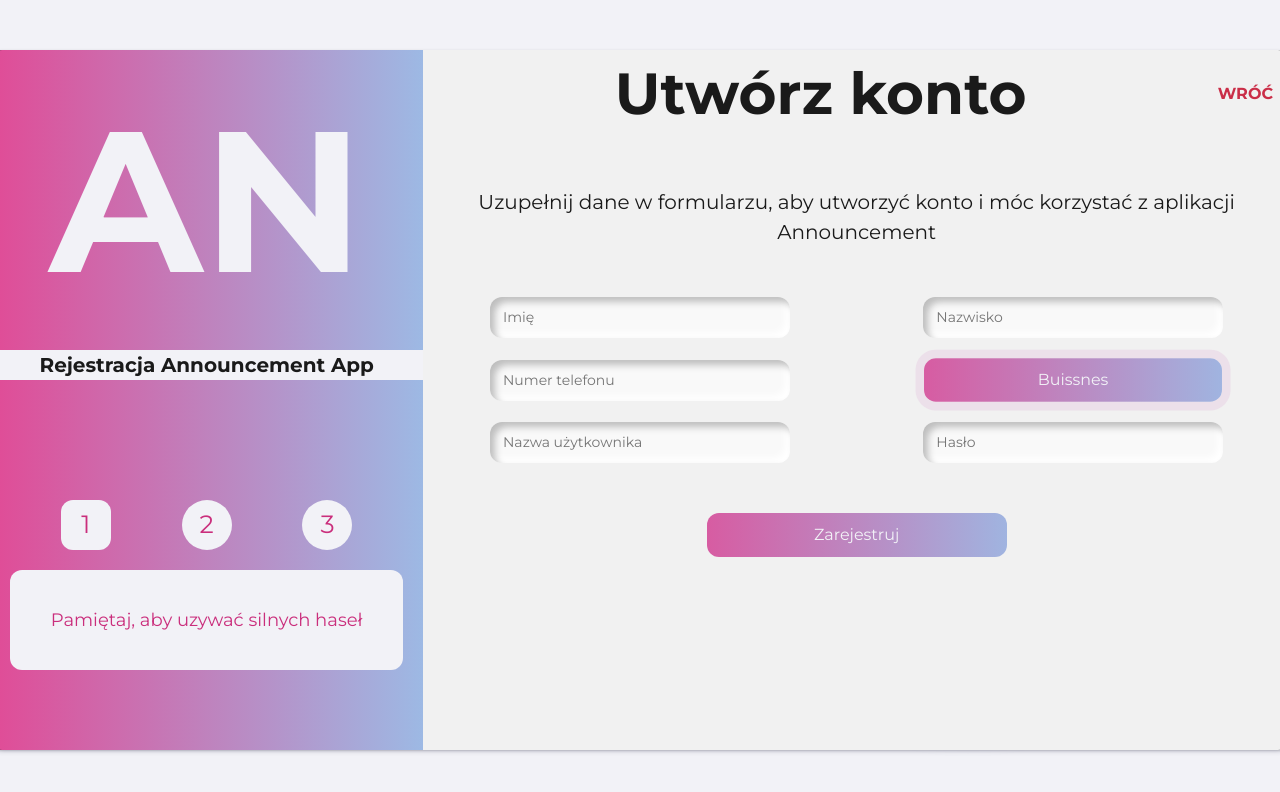
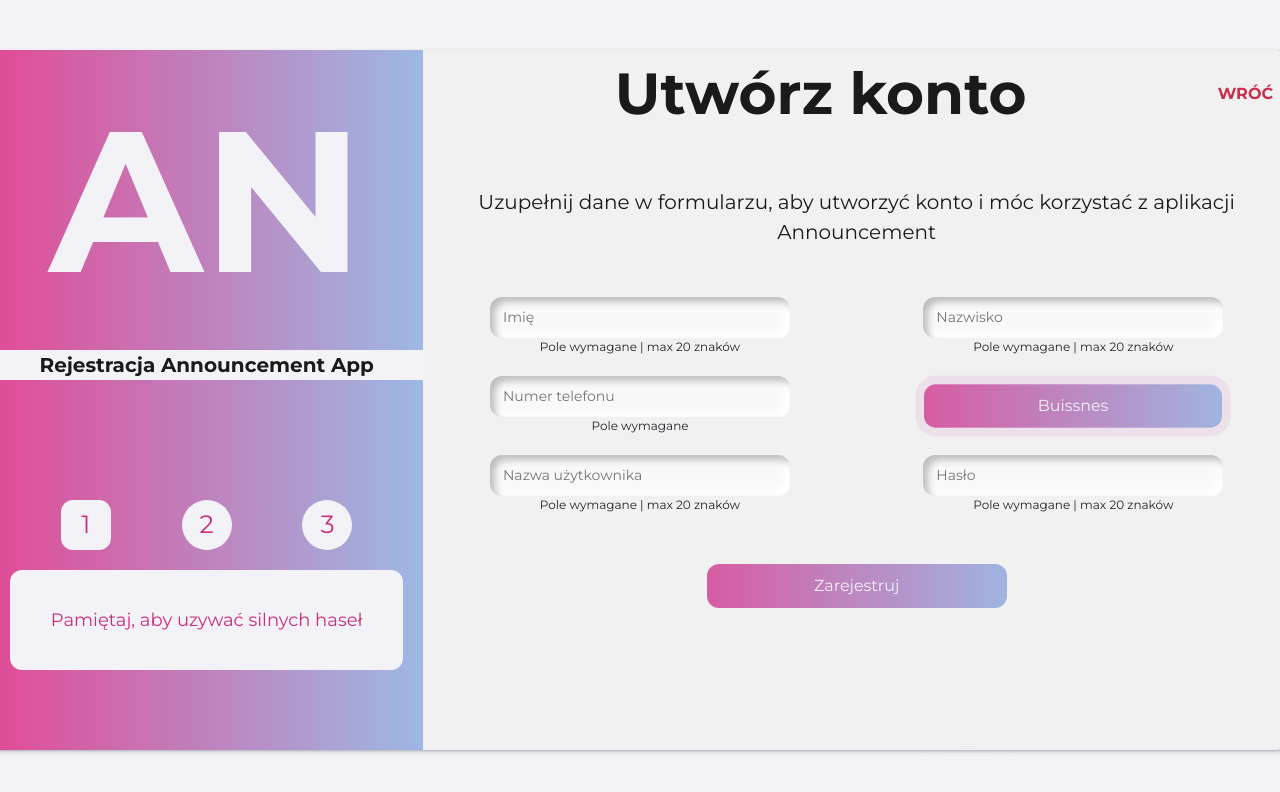
Before and after one commit to Unknown8991/announcement-app, a React (Create React App) app: page / in a window 1280 px wide. Both pictures are taken after a click on the button "Zarejestruj się". Shown: the top 792 px of the page. Built offline with nearby package versions, Linux system fonts and the light colour scheme; no server answers.

Commit message:
Worked on delete watched (actually problem with CORS), and added validation on registration panel

```diff
--- a/src/components/App.js
+++ b/src/components/App.js
@@ -26,6 +26,8 @@
   rPassword:'',
   rUserType: 1,
   isCorrectRegister: false,
+  rLowerLogin: '',
+  rNotify:'',
   // logowanie użytkownika
   loginUser:'',
   passwordUser:'',
@@ -118,6 +120,8 @@
   eFleetAnnouncement: '',
   eBldNumberAnnouncement: '',
   eCodeAnnouncement: '',
+  // Usuwanie z obserowawanych
+  idRemoveWatchedAnnouncement: '',
 }
 // Funkcja zmieniająca isRegister na true
 handleChangeRegister = ()=>{
@@ -149,15 +153,36 @@
     this.checkRegisterForm()
   }
   if(e.target.name === "rPhoneNumber"){
-    this.setState({
-      rPhoneNumber: value
-    })
+    if(e.target.value.length === 9){
+      this.setState({
+        rPhoneNumber: value
+      })
+    }else{
+      this.setState({
+        rPhoneNumber: ''
+      })
+    }
     this.checkRegisterForm()
   }
   if(e.target.name === "rLogin"){
-    this.setState({
-      rLogin: value
-    })
+    let lowerValue = e.target.value.toLowerCase()
+    this.setState({
+      rLowerLogin: lowerValue,
+      rLogin: value,
+    })
+    if(lowerValue !== value){
+      this.setState({
+        rLogin: '',
+        // rLowerLogin: ''
+      })
+    }
+    // if(value.indexOf(' ') >= 0){
+    //   console.log(value.indexOf(' ') >= 0)
+    //   this.setState({
+    //     value: '',
+    //     lowerValue: '',
+    //   })
+    // }
     this.checkRegisterForm()
   }
   if(e.target.name === "rPassword"){
@@ -1029,29 +1054,41 @@
 // Usunięcie ogłoszenia z obserowanych
 handleRemoveFromWatched = (id)=>{
   console.log(id)
-  // const arr = [...this.state.announcementItems]
+  const arr = [...this.state.announcementItems]
   // const API = Request.url + `favourites/user/${this.state.idUser}`
-  // console.log(API)
-  // fetch(API,{
-  //   method: 'DELETE',
-  //   mode: 'cors',
-  // }, true)
-  // .then(response =>{
-  //   const API2 = Request.url + `favourites/user/${this.state.idUser}`;
-  //   fetch(API,{
-  //     method: 'GET',
-  //     mode: 'cors'
-  //   }, true)
-  //   .then(response => response.json())
-  //   .then(data =>{
-  //     this.setState({
-  //       myFavourites: data
-  //     })
-  //     // console.log(data)
-  //   })
-  // })
-  // .then(response => response.json())
-  // .then(data =>console.log(data))
+  const API = Request.url + `favourites`
+  console.log(API)
+  this.setState({
+    idRemoveWatchedAnnouncement: id,
+  })
+  const data ={
+    "user_id": this.state.idUser,
+    "announcement_id": "10",
+  }
+  fetch(API,{
+    method: 'DELETE',
+    // mode: 'cors',
+    // headers:{
+    //   'Content-Type': 'application/json',
+    // },
+    body:JSON.stringify(data)
+  }, true)
+  .then(response =>{
+    const API2 = Request.url + `favourites/user/${this.state.idUser}`;
+    fetch(API2,{
+      method: 'GET',
+      mode: 'cors'
+    }, true)
+    .then(response => response.json())
+    .then(data =>{
+      this.setState({
+        myFavourites: data
+      })
+      // console.log(data)
+    })
+  })
+  .then(response => response.json())
+  .then(data =>console.log(data))
 }
 // Uruchomienie edycji danych konta uzytkownika
 handleRunEditAccountData = ()=>{
@@ -1366,12 +1403,19 @@
                   rActiveTwo={this.state.rActiveTwo}
                   rActiveThree={this.state.rActiveThree}
                   login={this.state.login}
+                  loginUser={this.state.loginUser}
                   password={this.state.password}
                   permissionUser={this.state.permissionUser}
                   idUser={this.state.idUser}
                   allowEntry={this.state.allowEntry}
                   isCorrectLoginUser={this.state.isCorrectLoginUser}
                   isCorrectPasswordUser={this.state.isCorrectPasswordUser}
+                  rName={this.state.rName}
+                  rSurname={this.state.rSurname}
+                  rPhoneNumber={this.state.rPhoneNumber}
+                  rLogin={this.state.rLogin}
+                  rPassword={this.state.rPassword}
+                  rLowerLogin={this.state.rLowerLogin}
                   handleChangeTypeUser={this.handleChangeTypeUser}
                   handleCreateNewAccount={this.handleCreateNewAccount}
                   handleCheckRegisterInput={this.handleCheckRegisterInput}
--- a/src/components/App.scss
+++ b/src/components/App.scss
@@ -238,6 +238,13 @@
   transform: translate(-50%,-50%);
 }
 // Register panel
+.register-column{
+  display: flex;
+  flex-direction: column;
+  &__info{
+    font-size: 12px;
+  }
+}
 .register-panel{
   transform: translate(-50%, -50%);
   position: absolute;
--- a/src/components/LoginPanel.js
+++ b/src/components/LoginPanel.js
@@ -49,17 +49,41 @@
               <div className='register-panel__text--info'>Uzupełnij dane w formularzu, aby utworzyć konto i móc korzystać z aplikacji Announcement</div>
               <div className='register-panel__input-contents'>
                 <div className='register-panel__items col-12'>
-                  <input className='register-panel__input ' name="rName" type="text" placeholder='Imię' onChange={props.handleCheckRegisterInput} />
-                  <input className='register-panel__input ' name="rSurname" type="text" placeholder='Nazwisko' onChange={props.handleCheckRegisterInput} />
+                  <div className='register-column register-column__info'>
+                    <input className='register-panel__input ' name="rName" type="text" maxLength={30} placeholder='Imię' onChange={props.handleCheckRegisterInput} />
+                    {props.rName === '' ? <label htmlFor="">Pole wymagane | max 20 znaków</label> : null }
+
+                  </div>
+                  <div className='register-column register-column__info'>
+                    <input className='register-panel__input ' name="rSurname" type="text" maxLength={30} placeholder='Nazwisko' onChange={props.handleCheckRegisterInput} />
+                    {props.rSurname === '' ? <label htmlFor="">Pole wymagane | max 20 znaków</label> : null }
+
+                  </div>
                 </div>
                 <div className='register-panel__items col-12'>
-                  <input className='register-panel__input ' name="rPhoneNumber" type="text" placeholder='Numer telefonu' onChange={props.handleCheckRegisterInput} />
+                  <div className='register-column register-column__info'>
+                    <input className='register-panel__input ' pattern="[0-9]" name="rPhoneNumber" type="text" maxLength={9} placeholder='Numer telefonu' onChange={props.handleCheckRegisterInput} />
+                    {props.rPhoneNumber === '' ? <label htmlFor="">Pole wymagane</label> : null }
+                    {props.rPhoneNumber.length < 9 && props.rPhoneNumber !== '' ? 'Numer musi telefonu musi zawierać 9 cyfr' : null}
+
+                  </div>
                   {/* <input className='register-panel__input' name="rAccountType" type="text" placeholder='Rodzaj konta' onChange={props.handleCheckRegisterInput} /> */}
                   <div className='register-panel__toogle' onClick={props.handleChangeTypeUser}>{props.rUserType === 2 ? 'Regular' : 'Buissnes'}</div>
                 </div>
                 <div className='register-panel__items'>
-                  <input className='register-panel__input ' name="rLogin" type="text" placeholder='Nazwa użytkownika' onChange={props.handleCheckRegisterInput} />
-                  <input className='register-panel__input ' name="rPassword" type="text" placeholder='Hasło' onChange={props.handleCheckRegisterInput} />
+                  <div className='register-column register-column__info'>
+                    <input className='register-panel__input ' placeholder='Nazwa użytkownika' name="rLogin" type="text" maxLength={20} defaultValue={props.rLogin.toLowerCase()} onChange={props.handleCheckRegisterInput} />
+                    {props.rLogin === '' ? <label htmlFor="">Pole wymagane | max 20 znaków</label> : null }
+                    {props.rLogin !== props.rLowerLogin ? <label>Nazwa użytkownika musi być z małych liter</label> : null}
+                    {props.rLogin !== props.rLowerLogin ? props.rLogin === '' : null}
+                    {props.rLogin.indexOf(' ') >= 0 ? <label>Nazwa użytkownika nie może zawierać spacji</label> : null}
+                    {props.rLogin.indexOf(' ') >= 0 ? '': null}
+                  </div>
+                  <div className='register-column register-column__info'>
+                    <input className='register-panel__input ' name="rPassword" type="text" maxLength={20} placeholder='Hasło' onChange={props.handleCheckRegisterInput} />
+                    {props.rPassword === '' ? <label htmlFor="">Pole wymagane | max 20 znaków</label> : null }
+
+                  </div>
                 </div>
               </div>
               {/* <div>Jeśli posiadasz konto użytkownika na portalu Announcement APP, przejdź
@@ -94,13 +118,14 @@
               <div className='login-panel__text'>
                 Wpisz swój login
               </div>
-              <input className='login-panel__input' type="text" placeholder='login' name='login' onChange={props.handleLoginInput} />
+              <input className='login-panel__input' type="text" placeholder='login' name='login' maxLength={20} onChange={props.handleLoginInput} />
+              {/* {props.loginUser.length === 0 ? 'login nie może być pusty' : null } */}
             </div>
             <div className='col-12 login-panel__form-item'>
               <div className='login-panel__text'>
                 Uzupełnij hasło
               </div>
-              <input className='login-panel__input' type="password" placeholder='hasło' name='password' onChange={props.handleLoginInput} />
+              <input className='login-panel__input' type="password" placeholder='hasło' name='password' maxLength={20} onChange={props.handleLoginInput} />
             </div>
           </div>
 
```
